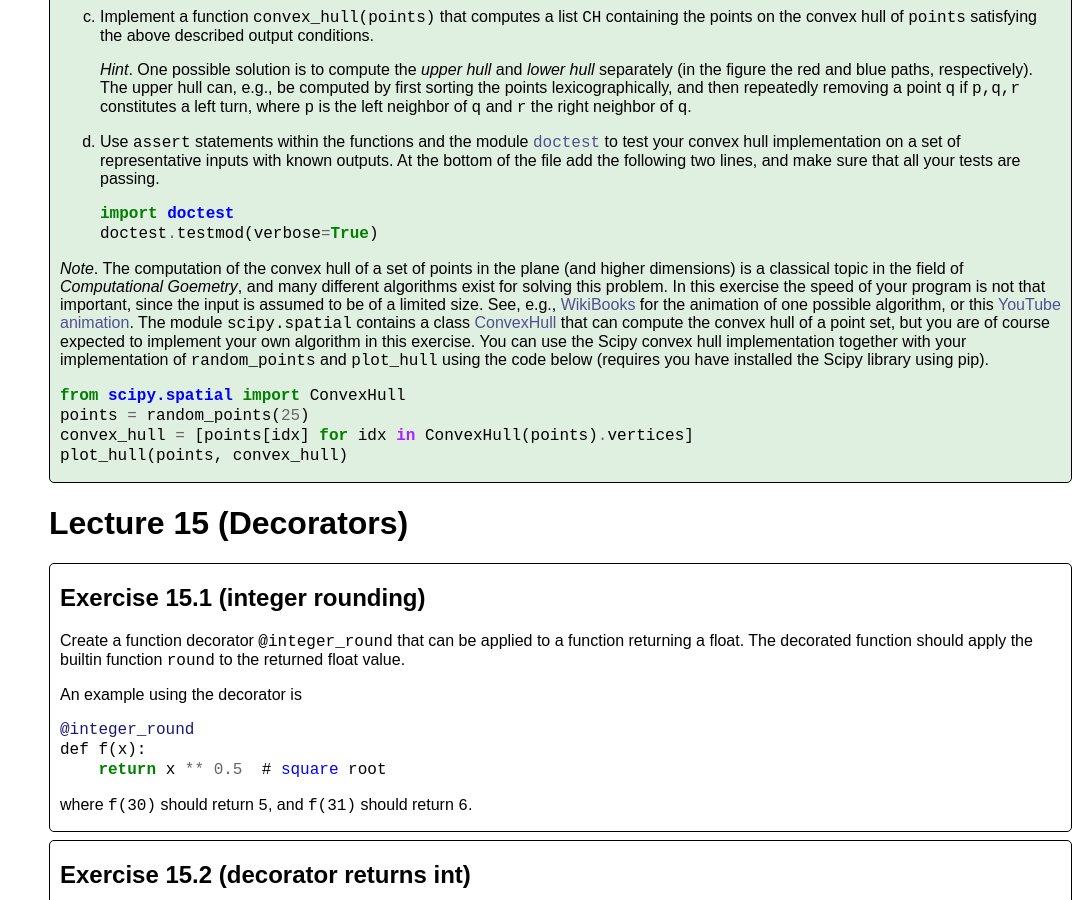
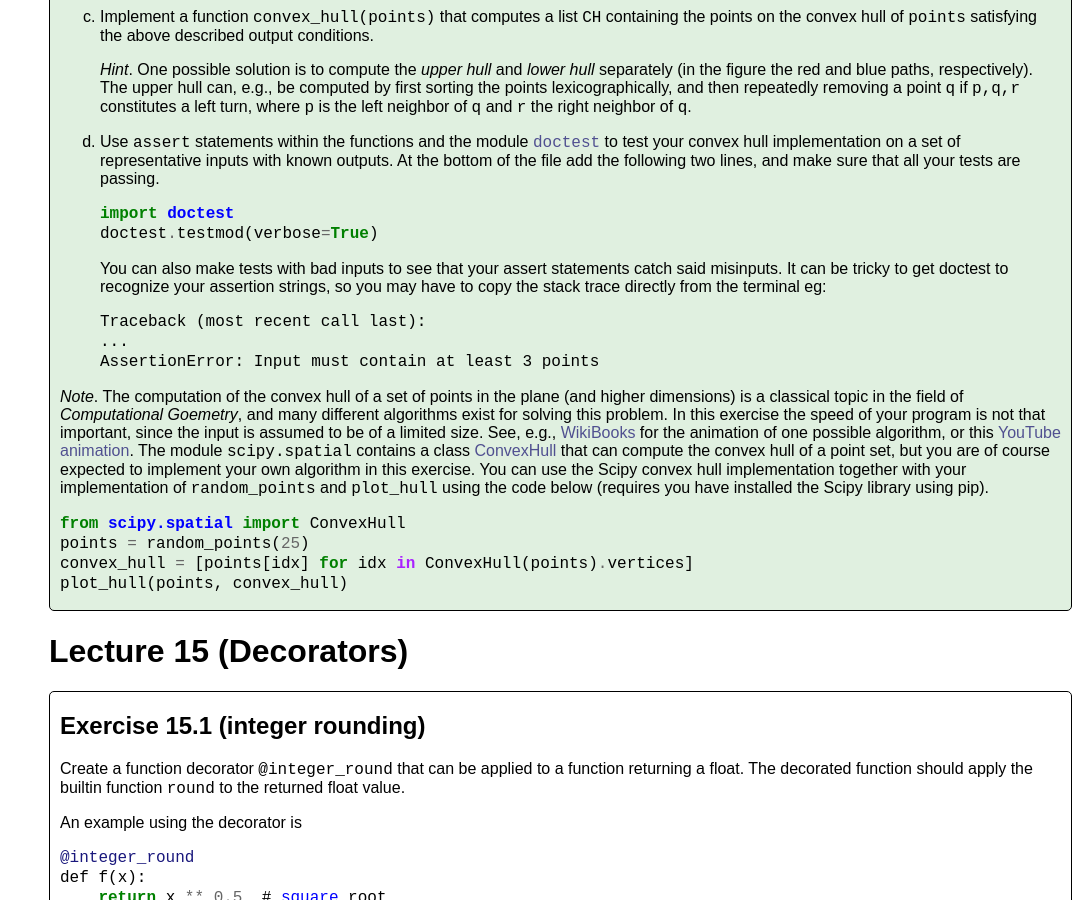
Before and after one commit to gsbrodal/gsbrodal.github.io, a Jekyll site: the page built from ipsa/exercises.html, in a window 1280 px wide and 900 px high, scrolled down 34210 px. Shown: the whole window, without its empty margins (194-1280 px from the left). Built offline with Jekyll 4.4.1, drawn with Linux system fonts in a browser that asks for light colours.

Commit message:
exercises.html

```diff
--- a/ipsa/exercises.html
+++ b/ipsa/exercises.html
@@ -1513,6 +1513,12 @@ assert raises_exception(lambda: 1 / 0, ZeroDivisionError)
 <span class="n">doctest</span><span class="o">.</span><span class="n">testmod</span><span class="p">(</span><span class="n">verbose</span><span class="o">=</span><span class="kc">True</span><span class="p">)</span>
 </code></pre></div>
 
+<p>You can also make tests with bad inputs to see that your assert statements catch said misinputs. It can be tricky to get doctest to recognize your assertion strings, so you may have to copy the stack trace directly from the terminal eg:</p>
+<div class="codehilite"><pre><span></span><code>Traceback (most recent call last):
+...
+AssertionError: Input must contain at least 3 points
+</code></pre></div>
+
 </li>
 </ol>
 <p><em>Note</em>. The computation of the convex hull of a set of points in the plane (and higher dimensions) is a classical topic in the field of <em>Computational Goemetry</em>, and many different algorithms exist for solving this problem. In this exercise the speed of your program is not that important, since the input is assumed to be of a limited size. See, e.g., <a target="_blank" href="https://en.wikibooks.org/wiki/Algorithm_Implementation/Geometry/Convex_hull/Monotone_chain">WikiBooks</a> for the animation of one possible algorithm, or this <a target="_blank" href="https://youtu.be/SMWzOs73O4g">YouTube animation</a>.  The module <code>scipy.spatial</code> contains a class <a target="_blank" href="https://docs.scipy.org/doc/scipy/reference/generated/scipy.spatial.ConvexHull.html">ConvexHull</a> that can compute the convex hull of a point set, but you are of course expected to implement your own algorithm in this exercise. You can use the Scipy convex hull implementation together with your implementation of <code>random_points</code> and <code>plot_hull</code> using the code below (requires you have installed the Scipy library using pip).</p>
```
